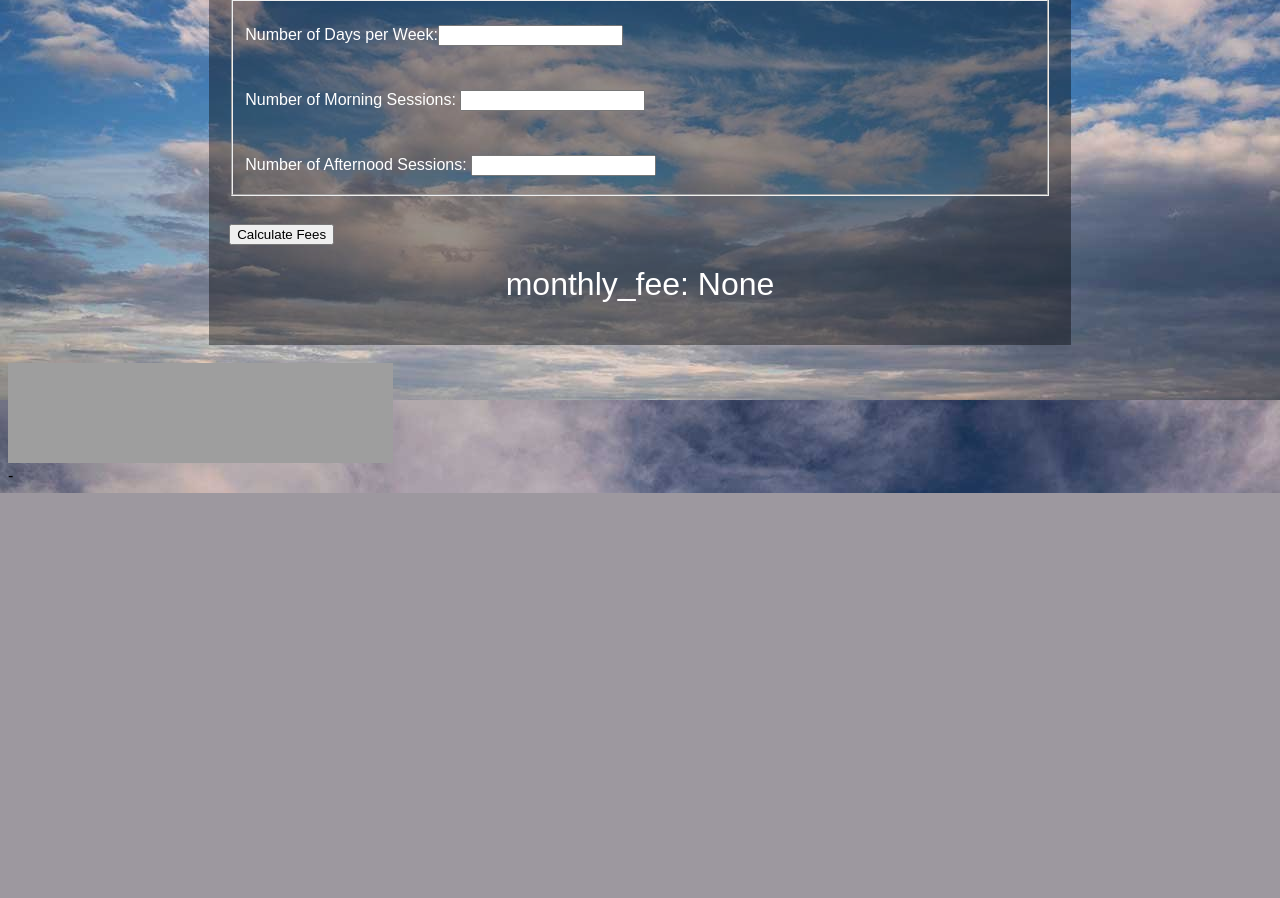
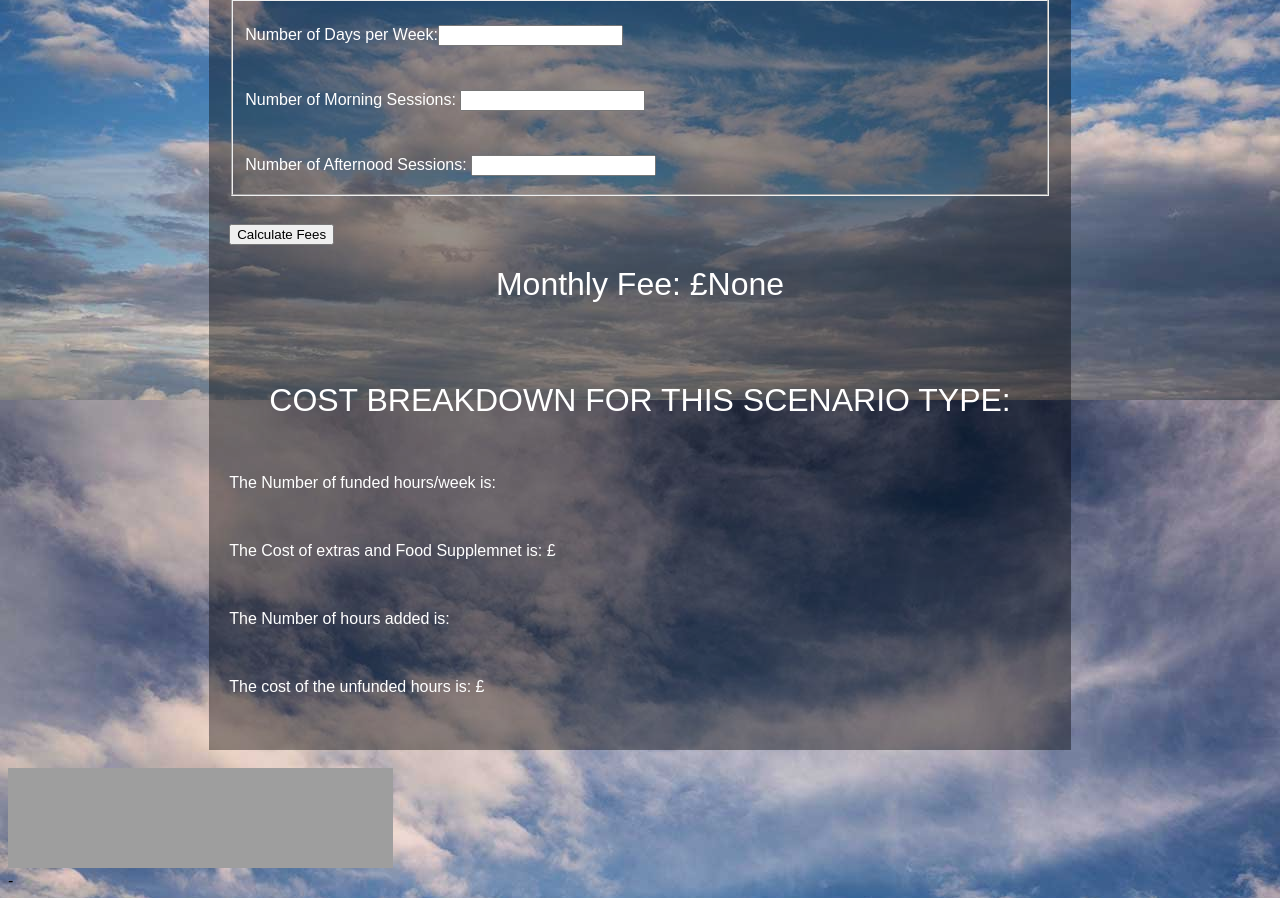
Before and after one commit to Countertech1984/TLA-FEE-MANAGEMENT-SYSTEM, a Flask app: page / in a window 1280 px wide. Shown: the part 600-1498 px from the top of the page. Before the commit the page ends 1093 px from the top, so only its background shows below. Run offline with Flask 3, Linux system fonts and the light colour scheme; grey boxes are pictures that could not be loaded.

Commit message:
Update index.html
New outputs added

```diff
--- a/templates/index.html
+++ b/templates/index.html
@@ -38,7 +38,12 @@
 		</form>
 
 		<div class="output">
-    		<h1 class="monthly_fee">monthly_fee: {{ monthly_fee | safe }}</h1>
+    		<h1 class="monthly_fee">Monthly Fee: £{{ monthly_fee | safe }}</h1><br><br>
+			<h1> COST BREAKDOWN FOR THIS SCENARIO TYPE:</h1><br>
+			<p class = "breakdown">The Number of funded hours/week is: {{ funded_hours_wk | safe }} </p><br>
+			<p class = "breakdown">The Cost of extras and Food Supplemnet is: £{{ extras_cost | safe }} </p><br>
+			<p class = "breakdown">The Number of hours added is: {{ hours_added | safe }} </p><br>
+			<p class = "breakdown">The cost of the unfunded hours is: £{{ unfunded_hours_cost | safe }} </p><br>
 		</div>
 
 	</main>
```
